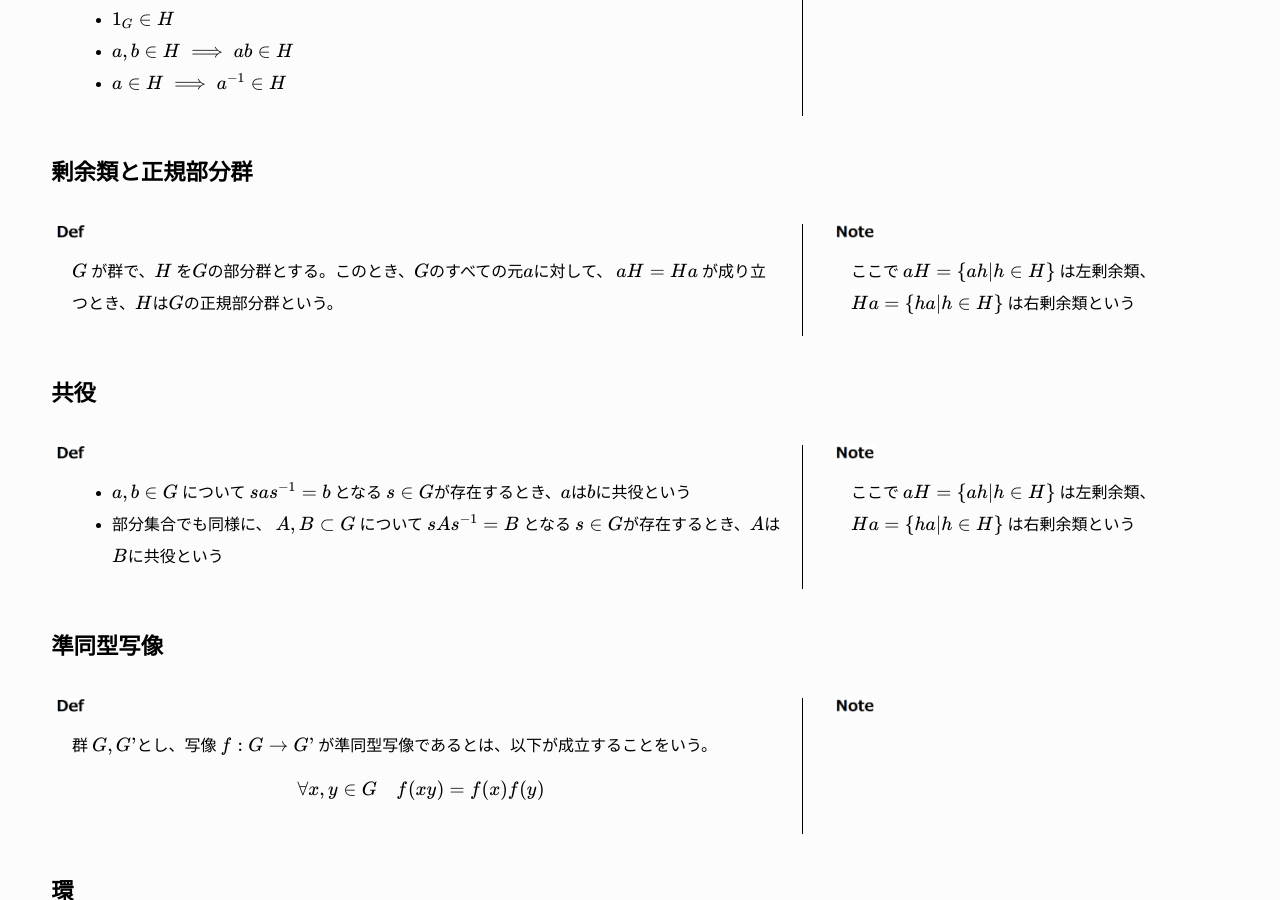
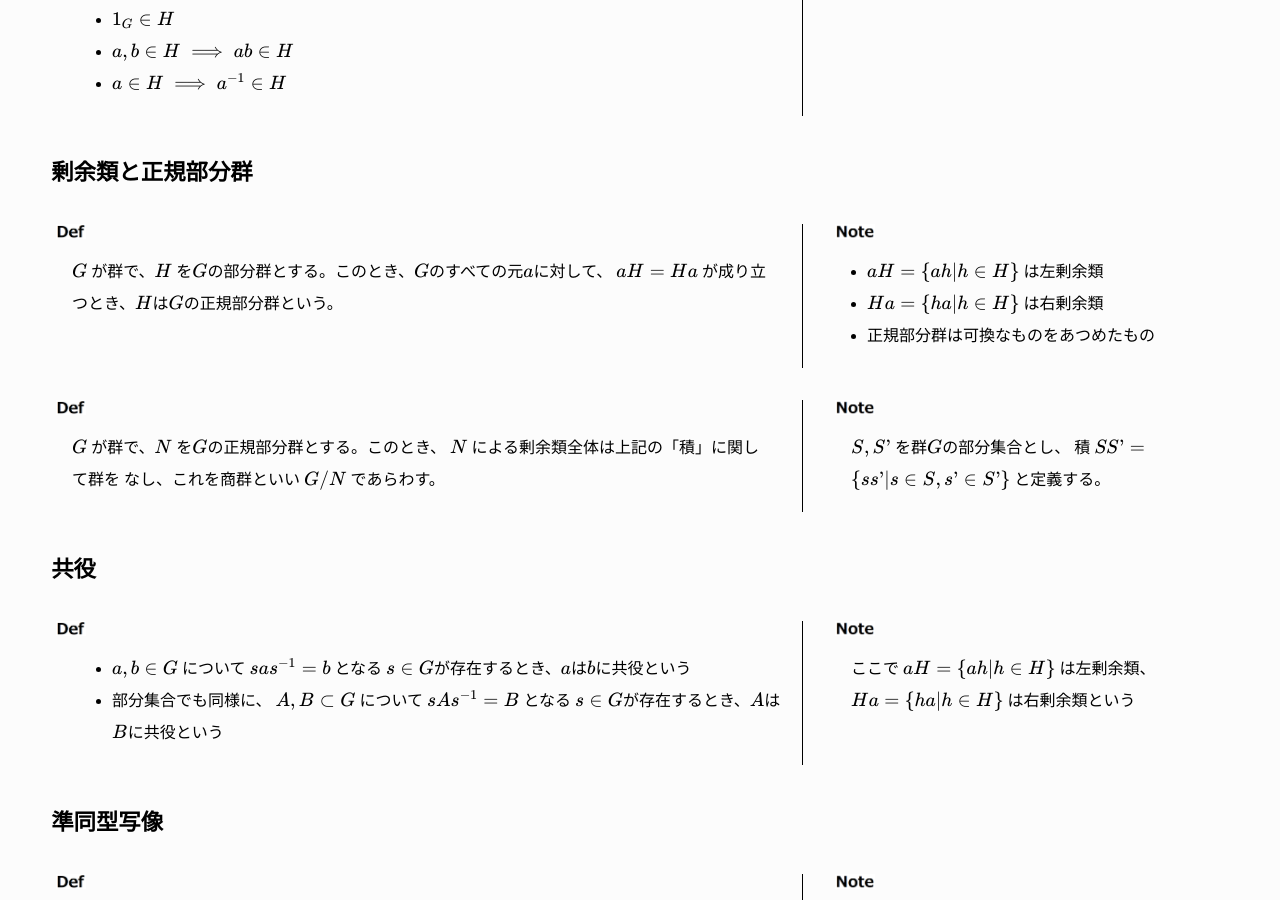
Before and after one commit to f6o/f6o.github.io, a Jekyll site: the page built from algebra.md, in a window 1280 px wide and 900 px high, scrolled down 1372 px. Built offline with Jekyll 4.4.1, drawn with Linux system fonts in a browser that asks for light colours; nearby versions of some CDN libraries; our own code applies the rules of GitHub Pages for plain Markdown files.

Commit message:
update algebra.md

```diff
--- a/algebra.md
+++ b/algebra.md
@@ -84,7 +84,24 @@ $aH=Ha$ が成り立つとき、$H$は$G$の正規部分群という。
 </div>
 
 <div class="note">
-ここで $aH = \\{ah|h \in H\\}$ は左剰余類、 $Ha = \\{ha|h \in H\\}$ は右剰余類という
+* $aH = \\{ah \vert h \in H \\}$ は左剰余類
+* $Ha = \\{ha \vert h \in H\\}$ は右剰余類
+* 正規部分群は可換なものをあつめたもの
+</div>
+
+</div>
+
+<div class="twocolumn">
+
+<div class="def">
+<p>
+$G$ が群で、$N$ を$G$の正規部分群とする。このとき、 $N$ による剰余類全体は上記の「積」に関して群を
+なし、これを商群といい $G/N$ であらわす。
+</p>
+</div>
+
+<div class="note">
+$S, S'$ を群$G$の部分集合とし、 積 $SS'=\\{ss' \vert s \in S, s' \in S'\\}$ と定義する。
 </div>
 
 </div>
```
